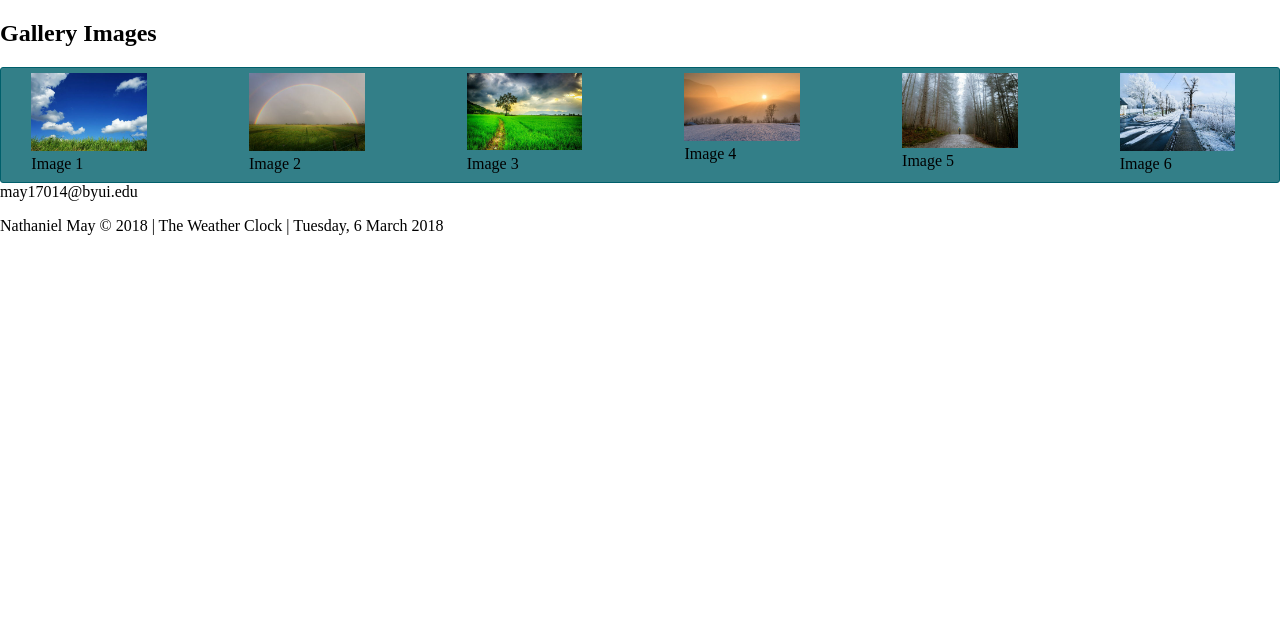
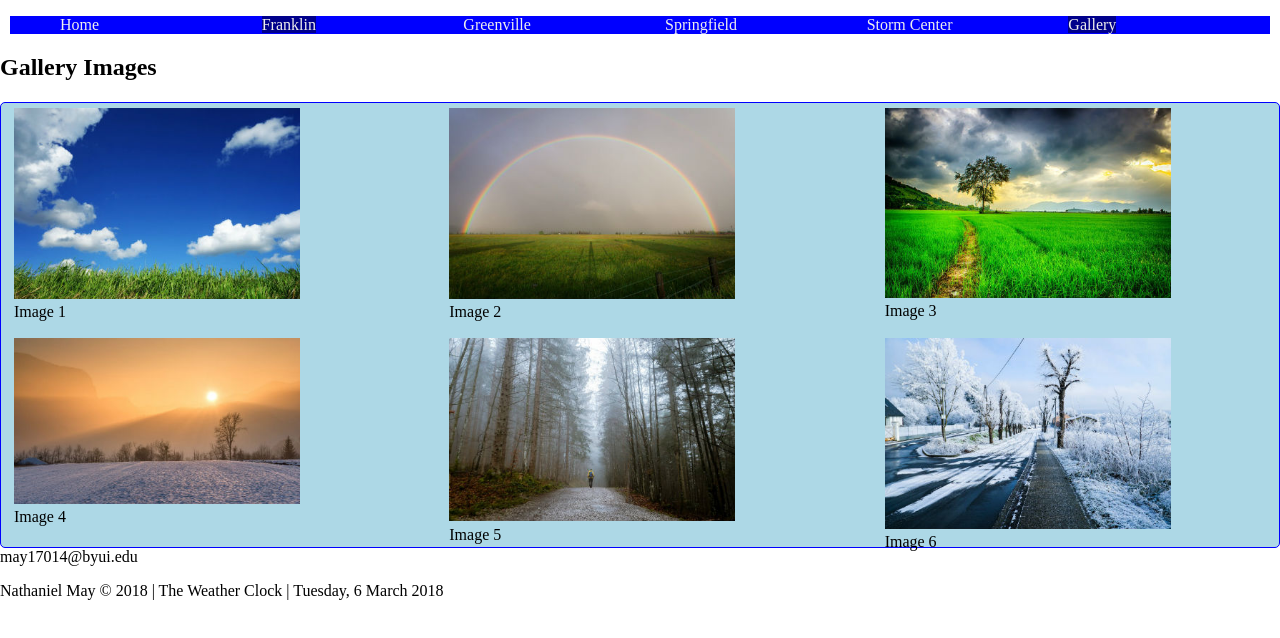
Before and after one commit to natetheskate1990/natetheskate1990.github.io, a plain HTML site: page assignments/L07/gallery.html in a window 1280 px wide. Drawn offline with Linux system fonts and the light colour scheme.

Commit message:
push it again

```diff
--- a/assignments/L07/gallery.html
+++ b/assignments/L07/gallery.html
@@ -31,7 +31,7 @@
     <!-- site navigation use placeholder references -->
     <nav>
         <button onclick="toggleNavMenu()">&#9776;</button>
-        <ul class="hide" id="navBox">
+        <ul class="navigation">
             <li><a href="/assignments/L07/start/franklin7.html">Home</a></li>
             <li class="active"><a href="/assignments/L07/start/franklin7.html">Franklin</a></li>
             <li><a href="#">Greenville</a></li>
--- a/assignments/L07/start/css/large.css
+++ b/assignments/L07/start/css/large.css
@@ -5,6 +5,7 @@
 
 
 .picGrid{
+    display: grid;
 
     grid-template-columns: 1fr 1fr 1fr;
 
--- a/assignments/L07/start/css/medium.css
+++ b/assignments/L07/start/css/medium.css
@@ -41,6 +41,7 @@
     }
 
     .picGrid{
+    display: grid;
 
     grid-template-columns: 1fr 1fr;
     grid-gap: 3%;
--- a/assignments/L07/start/css/small.css
+++ b/assignments/L07/start/css/small.css
@@ -49,7 +49,7 @@ nav ul.show{
 
 }
 nav ul.hide{
-    display: none;
+    display: flex;
 }
 nav ul li {
     background-color: blue;
@@ -79,16 +79,16 @@ main div#grid{
     margin:auto;
 }
 main .picGrid{
-    display: flex;
+    display: grid;
 
-    grid-template-columns: 1fr 1fr 1fr;
+
 
     grid-gap: 3%;
 }
 main .picGrid{
-    border: 1px solid rgb(0,95,107);
-    border-radius: 3px;
-    Background-color: rgba(0,95,107,0.8);
+    border: 1px solid blue;
+    border-radius: 5px;
+    Background-color: lightblue;
     padding: 5px;
 }
 main h2 {}
```
Also changed, not shown: assignments/L07/start/franklin7.html (+1 -1 lines).
